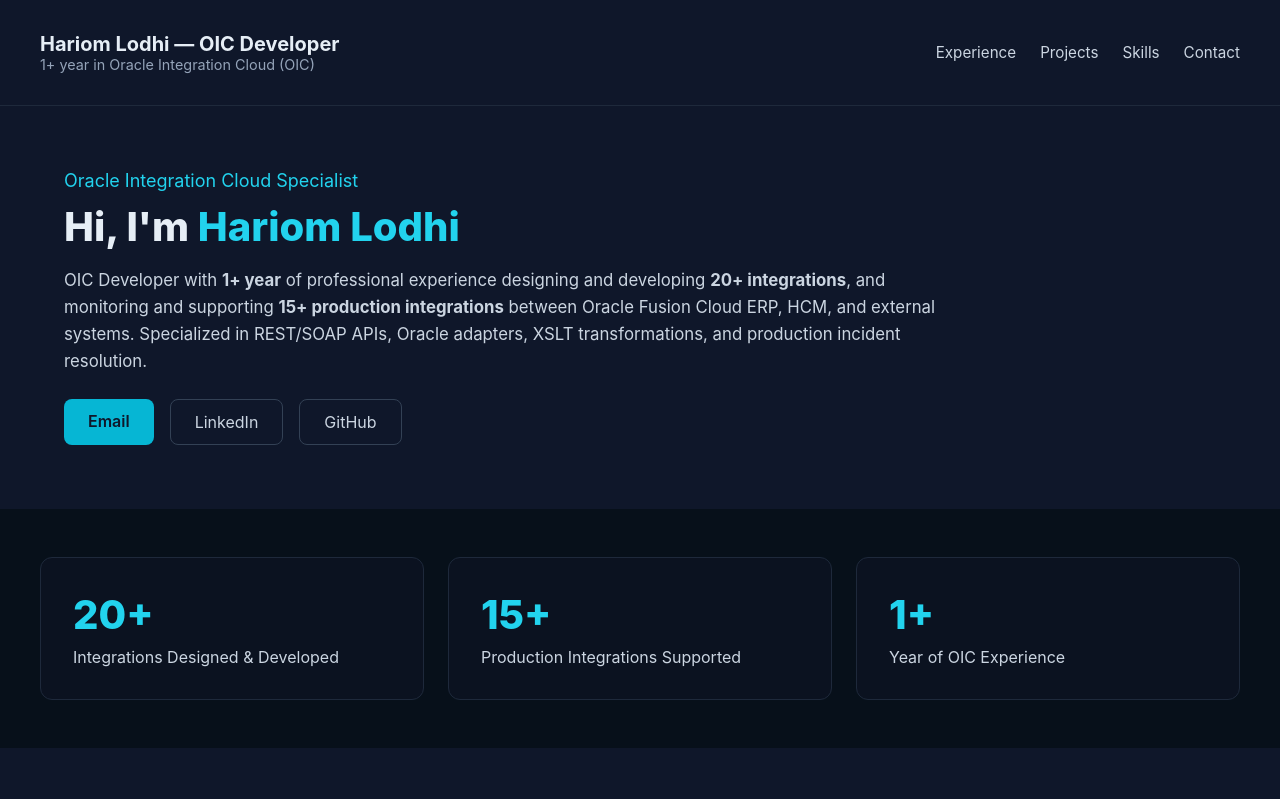
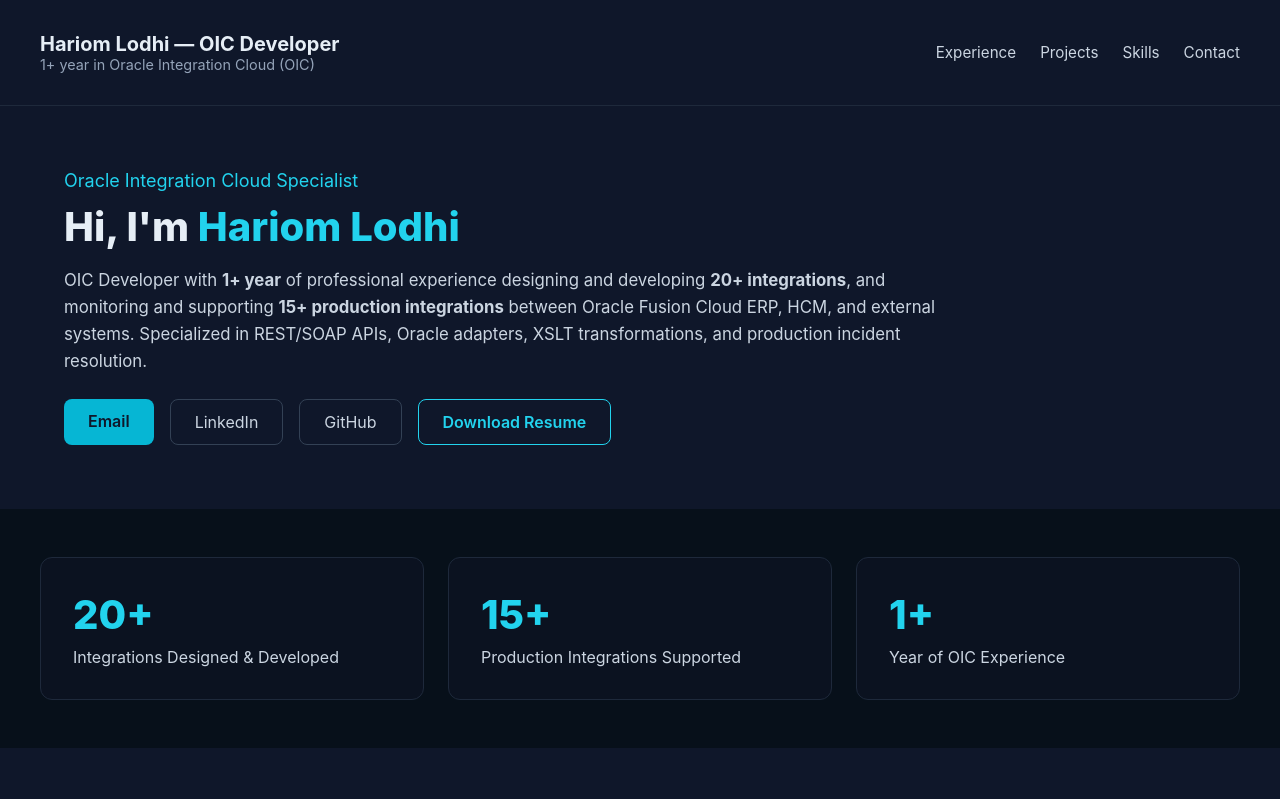
Before and after one commit to lodhihariom/My-portfolio, a React (Vite) app: page / in a window 1280 px wide. Shown: the top 799 px of the page. Built offline with nearby package versions, Linux system fonts and the light colour scheme.

Commit message:
Add resume download button and PDF

```diff
--- a/src/App.jsx
+++ b/src/App.jsx
@@ -185,6 +185,9 @@
                 <a href="https://github.com/lodhihariom" target="_blank" rel="noreferrer" style={{ padding: '0.75rem 1.5rem', borderRadius: '0.5rem', border: '1px solid #334155', color: '#cbd5e1', textDecoration: 'none', display: 'inline-block' }}>
                   GitHub
                 </a>
+                <a href={`${import.meta.env.BASE_URL}Hariom_Lodhi_Resume.pdf`} target="_blank" rel="noreferrer" style={{ padding: '0.75rem 1.5rem', borderRadius: '0.5rem', border: '1px solid #22d3ee', color: '#22d3ee', textDecoration: 'none', display: 'inline-block', fontWeight: 600 }}>
+                  Download Resume
+                </a>
               </div>
             </div>
           </div>
@@ -361,6 +364,9 @@
               <a href="https://www.linkedin.com/in/l-hariom/" target="_blank" rel="noreferrer" style={{ padding: '0.85rem 2rem', borderRadius: '0.5rem', border: '1px solid #334155', color: '#e6eef6', textDecoration: 'none', display: 'inline-block' }}>
                 LinkedIn Profile
               </a>
+                <a href={`${import.meta.env.BASE_URL}Hariom_Lodhi_Resume.pdf`} target="_blank" rel="noreferrer" style={{ padding: '0.85rem 2rem', borderRadius: '0.5rem', border: '1px solid #22d3ee', color: '#22d3ee', textDecoration: 'none', display: 'inline-block', fontWeight: 600 }}>
+                  Download Resume
+                </a>
             </div>
           </div>
         </section>
```
Also changed, not shown: 1 other file (tests, documents, lock files or other folders).
